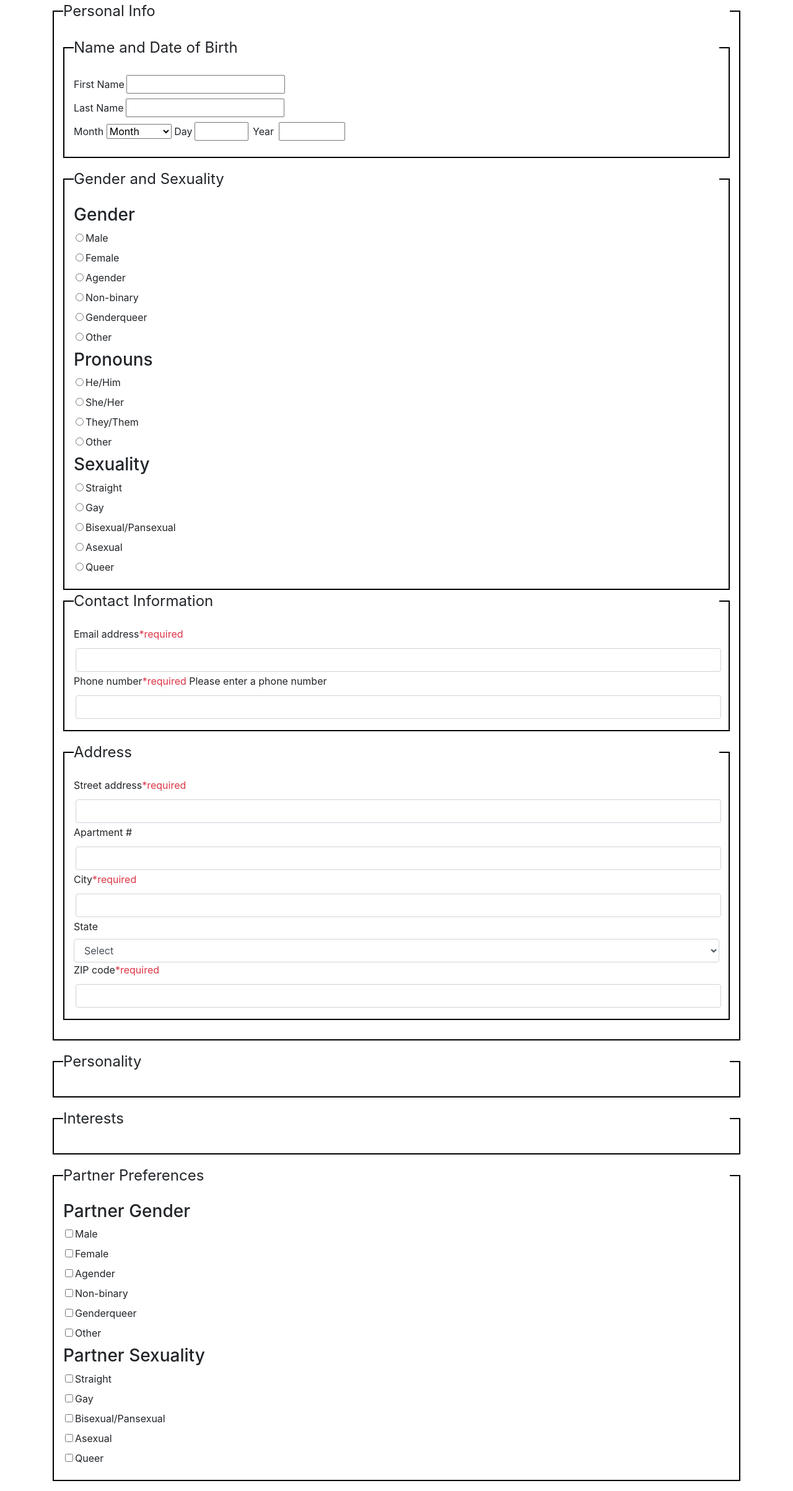
After one commit to dystopiceyre/dating, a PHP site: page /views/profile.html in a window 1280 px wide. The commit adds this page. Shown: the whole page at 62% size. Run offline with PHP 8.4, Linux system fonts and the light colour scheme; some libraries are stand-ins or nearby versions.

Commit message:
Made progress on profile sign up page, added bootstrap links

```diff
--- a/index.php
+++ b/index.php
@@ -12,7 +12,7 @@ $f3 = Base::instance();
 //Run fat free
 $f3->route('GET /', function() {
     $view = new Template();
-    echo $view->render
-    ('views/home.html');
+    echo $view->render('views/home.html');
 }
 );
+$f3->run();
--- a/styles/styles.css
+++ b/styles/styles.css
@@ -0,0 +1,12 @@
+fieldset {
+    border: black 2px solid;
+    padding: 15px;
+}
+
+h1 {
+    text-align: center;
+}
+
+input {
+    margin: 3px;
+}
--- /dev/null
+++ b/views/profile.html
@@ -0,0 +1,244 @@
+<!DOCTYPE html>
+<html lang="en">
+<head>
+    <meta charset="UTF-8">
+    <title>Set Up A Profile</title>
+    <link rel="stylesheet" href="https://stackpath.bootstrapcdn.com/bootstrap/4.3.1/css/bootstrap.min.css">
+    <link href="/328/dating/styles/styles.css" rel="stylesheet">
+</head>
+<body>
+<div class="container">
+    <fieldset class="form-group" id="personal-info">
+        <legend>Personal Info</legend>
+        <fieldset class="form-group" id="basic">
+            <legend>Name and Date of Birth</legend>
+            <label for="first-name">First Name</label><input type="text" id="first-name"><br>
+            <label for="last-name">Last Name</label><input type="text" id="last-name"><br>
+
+            <label for="month">Month</label>
+            <select id="month">
+                <option value="month-pholder">Month</option>
+                <option value="1">January</option>
+                <option value="2">February</option>
+                <option value="3">March</option>
+                <option value="4">April</option>
+                <option value="5">May</option>
+                <option value="6">June</option>
+                <option value="7">July</option>
+                <option value="8">August</option>
+                <option value="9">September</option>
+                <option value="10">October</option>
+                <option value="11">November</option>
+                <option value="12">December</option>
+            </select>
+            <label for="day">Day</label><input type="number" min="1" max="31" id="day">
+            <label>Year
+                <input type="number" min="1920" max="2002">
+            </label>
+<!--            TODO: race-->
+        </fieldset>
+
+        <fieldset>
+            <legend>Gender and Sexuality</legend>
+            <h3>Gender</h3>
+            <label>
+                <input type="radio" name="gender" value="male">Male
+            </label><br>
+            <label>
+                <input type="radio" name="gender" value="female">Female
+            </label><br>
+            <label>
+                <input type="radio" name="gender" value="agender">Agender
+            </label><br>
+            <label>
+                <input type="radio" name="gender" value="nonbinary">Non-binary
+            </label><br>
+            <label>
+                <input type="radio" name="gender" value="genderqueer">Genderqueer
+            </label><br>
+            <label>
+                <input type="radio" name="gender" value="other">Other
+            </label><br>
+
+            <h3>Pronouns</h3>
+            <label>
+                <input type="radio" name="pronouns" value="hehim">He/Him
+            </label><br>
+            <label>
+                <input type="radio" name="pronouns" value="sheher">She/Her
+            </label><br>
+            <label>
+                <input type="radio" name="pronouns" value="theythem">They/Them
+            </label><br>
+            <label>
+                <input type="radio" name="pronouns" value="other">Other
+            </label><br>
+
+            <h3>Sexuality</h3>
+            <label>
+                <input type="radio" name="sexuality" value="straight">Straight
+            </label><br>
+            <label>
+                <input type="radio" name="sexuality" value="gay">Gay
+            </label><br>
+            <label>
+                <input type="radio" name="sexuality" value="bipan">Bisexual/Pansexual
+            </label><br>
+            <label>
+                <input type="radio" name="sexuality" value="ace">Asexual
+            </label><br>
+            <label>
+                <input type="radio" name="sexuality" value="queer">Queer
+            </label><br>
+        </fieldset>
+
+        <fieldset class="form-group" id="contact">
+            <legend>Contact Information</legend>
+            <label for="email">Email address<span class="text-danger err" id="email-err">*required</span></label>
+            <input type="text" class="form-control required-input" name="email-address" id="email">
+
+            <label for="phone">Phone number<span class="text-danger err" id="phone-err">*required</span></label>
+            <span class="err" id="err-phone">
+                Please enter a phone number
+            </span>
+            <input type="text" class="form-control required-input" name="phone-number" id="phone">
+        </fieldset>
+
+        <fieldset class="form-group" id="address">
+            <legend>Address</legend>
+            <label for="street1">Street address<span class="text-danger required-inputErr">*required</span></label>
+            <input type="text" class="form-control required-input" name="address-street" id="street1">
+
+            <label for="street2">Apartment #</label>
+            <input type="text" class="form-control" name="apt" id="street2">
+
+            <label for="city">City<span class="text-danger required-inputErr">*required</span></label>
+            <input type="text" class="form-control required-input" name="city" id="city">
+
+            <label for="state">State</label>
+            <select class="form-control" name="state" id="state">
+                <option value="select">Select</option>
+                <option value="AL">AL</option>
+                <option value="AK">AK</option>
+                <option value="AR">AR</option>
+                <option value="AZ">AZ</option>
+                <option value="CA">CA</option>
+                <option value="CO">CO</option>
+                <option value="CT">CT</option>
+                <option value="DC">DC</option>
+                <option value="DE">DE</option>
+                <option value="FL">FL</option>
+                <option value="GA">GA</option>
+                <option value="HI">HI</option>
+                <option value="IA">IA</option>
+                <option value="ID">ID</option>
+                <option value="IL">IL</option>
+                <option value="IN">IN</option>
+                <option value="KS">KS</option>
+                <option value="KY">KY</option>
+                <option value="LA">LA</option>
+                <option value="MA">MA</option>
+                <option value="MD">MD</option>
+                <option value="ME">ME</option>
+                <option value="MI">MI</option>
+                <option value="MN">MN</option>
+                <option value="MO">MO</option>
+                <option value="MS">MS</option>
+                <option value="MT">MT</option>
+                <option value="NC">NC</option>
+                <option value="NE">NE</option>
+                <option value="NH">NH</option>
+                <option value="NJ">NJ</option>
+                <option value="NM">NM</option>
+                <option value="NV">NV</option>
+                <option value="NY">NY</option>
+                <option value="ND">ND</option>
+                <option value="OH">OH</option>
+                <option value="OK">OK</option>
+                <option value="OR">OR</option>
+                <option value="PA">PA</option>
+                <option value="RI">RI</option>
+                <option value="SC">SC</option>
+                <option value="SD">SD</option>
+                <option value="TN">TN</option>
+                <option value="TX">TX</option>
+                <option value="UT">UT</option>
+                <option value="VT">VT</option>
+                <option value="VA">VA</option>
+                <option value="WA">WA</option>
+                <option value="WI">WI</option>
+                <option value="WV">WV</option>
+                <option value="WY">WY</option>
+            </select>
+
+            <label for="zip">ZIP code<span class="text-danger required-inputErr">*required</span></label>
+            <input type="text" class="form-control required-input" name="zip" id="zip">
+        </fieldset>
+    </fieldset>
+
+
+<!--    make on separate page w/ bootstrap?-->
+    <fieldset class="form-group" id="personality">
+        <legend>Personality</legend>
+    </fieldset>
+
+    <fieldset class="form-group" id="interests">
+        <legend>Interests</legend>
+    </fieldset>
+
+    <fieldset class="form-group" id="partner-pref">
+        <legend>Partner Preferences</legend>
+        <h3>Partner Gender</h3>
+        <label>
+            <input type="checkbox" name="gender" value="male-partner">Male
+        </label><br>
+        <label>
+            <input type="checkbox" name="gender" value="female-partner">Female
+        </label><br>
+        <label>
+            <input type="checkbox" name="gender" value="agender-partner">Agender
+        </label><br>
+        <label>
+            <input type="checkbox" name="gender" value="nonbinary-partner">Non-binary
+        </label><br>
+        <label>
+            <input type="checkbox" name="gender" value="genderqueer-partner">Genderqueer
+        </label><br>
+        <label>
+            <input type="checkbox" name="gender" value="other-partner">Other
+        </label><br>
+
+
+        <h3>Partner Sexuality</h3>
+        <label>
+            <input type="checkbox" name="sexuality" value="straight-partner">Straight
+        </label><br>
+        <label>
+            <input type="checkbox" name="sexuality" value="gay-partner">Gay
+        </label><br>
+        <label>
+            <input type="checkbox" name="sexuality" value="bipan-partner">Bisexual/Pansexual
+        </label><br>
+        <label>
+            <input type="checkbox" name="sexuality" value="ace-partner">Asexual
+        </label><br>
+        <label>
+            <input type="checkbox" name="sexuality" value="queer-partner">Queer
+        </label><br>
+
+<!--        //long distance-->
+<!--        //serious or casual-->
+<!--        //age pref-->
+<!--        //race pref-->
+<!--        //$$(?)-->
+
+    </fieldset>
+
+
+</div>
+
+<script src="/305/bootstrap-tutorial/js/jquery.slim.min.js"></script>
+<script src="/305/bootstrap-tutorial/js/popper.min.js"></script>
+<script src="/305/bootstrap-tutorial/js/bootstrap.min.js"></script>
+</body>
+</html>
```
Also changed, not shown: views/home.html (+18 -2 lines).
